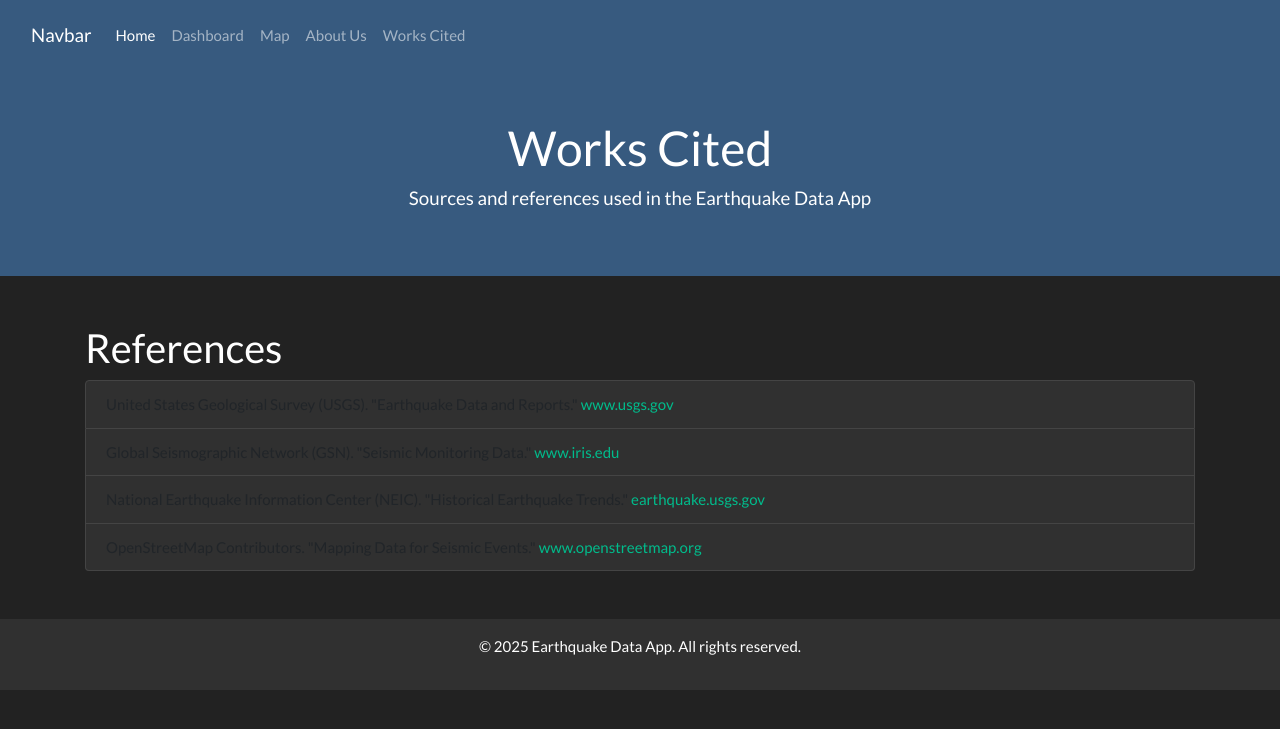
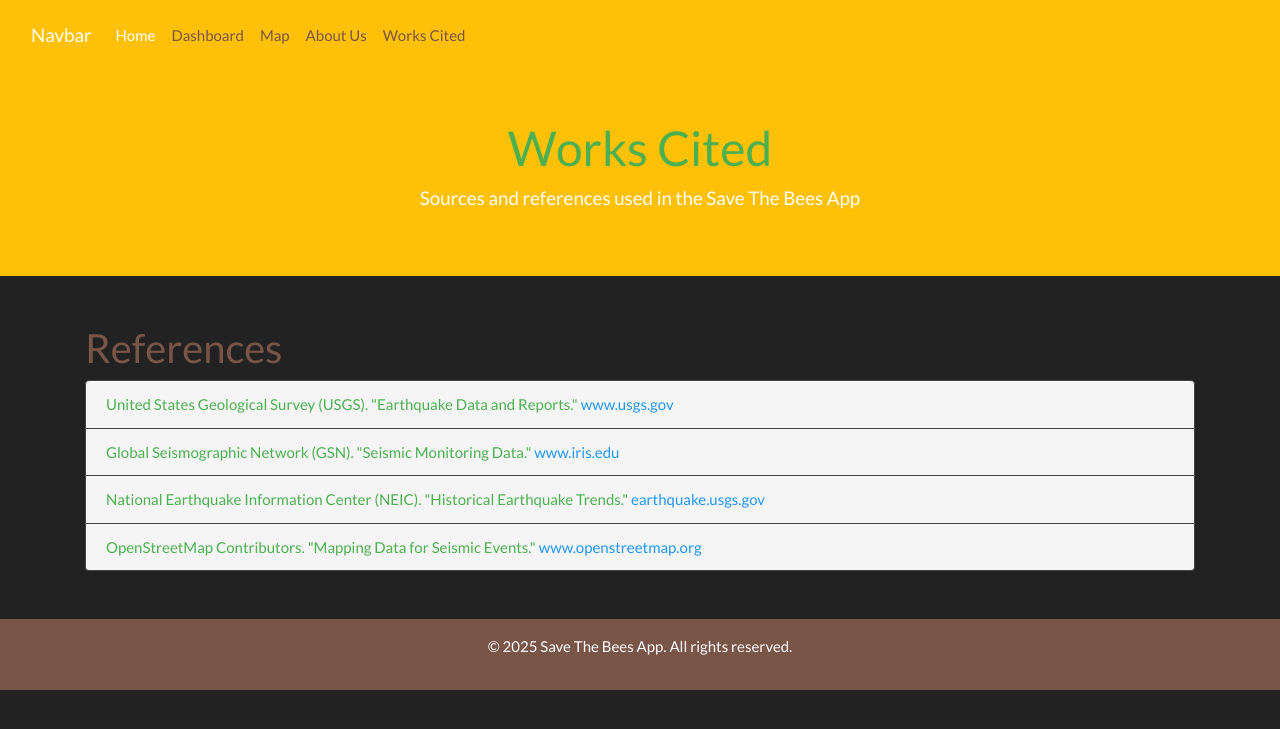
Before and after one commit to Shlwxz/Project-3-Group-1, a Flask app: page /works_cited in a window 1280 px wide. Shown: the top 729 px of the page. Run offline with Flask 3, Linux system fonts and the light colour scheme; some libraries are stand-ins or nearby versions.

Commit message:
updated rest of homepages with theme

```diff
--- a/seven/app/templates/works_cited.html
+++ b/seven/app/templates/works_cited.html
@@ -3,13 +3,63 @@
 <head>
     <meta charset="UTF-8">
     <meta name="viewport" content="width=device-width, initial-scale=1.0">
-    <title>Works Cited - Earthquake Data App</title>
+    <title>Works Cited - Save The Bees App</title>
     <link href="https://cdn.jsdelivr.net/npm/bootstrap@5.3.0/dist/css/bootstrap.min.css" rel="stylesheet">
     <link rel="stylesheet" href="https://cdn.jsdelivr.net/npm/bootswatch@4.5.2/dist/darkly/bootstrap.min.css">
     <script src="https://cdn.jsdelivr.net/npm/bootstrap@5.3.0/dist/js/bootstrap.bundle.min.js"></script>
+    <style>
+        /* Apply custom colors */
+        .navbar {
+            background-color: #FFC107; /* Honeycomb */
+        }
+
+        .navbar-toggler-icon {
+            background-color: #4CAF50; /* Pollination Green */
+        }
+
+        .navbar-nav .nav-link {
+            color: #795548; /* Earthy Brown */
+        }
+
+        .navbar-nav .nav-link:hover {
+            color: #2196F3; /* Sky Blue */
+        }
+
+        header {
+            background-color: #FFC107; /* Honeycomb */
+            color: #FFFFFF; /* White */
+        }
+
+        header h1 {
+            color: #4CAF50; /* Pollination Green */
+        }
+
+        section h2 {
+            color: #795548; /* Earthy Brown */
+        }
+
+        .list-group-item {
+            background-color: #F5F5F5; /* Bee Wings */
+            color: #4CAF50; /* Pollination Green */
+        }
+
+        .list-group-item a {
+            color: #2196F3; /* Sky Blue */
+        }
+
+        .list-group-item:hover {
+            background-color: #FFC107; /* Honeycomb */
+            color: #FFFFFF;
+        }
+
+        footer {
+            background-color: #795548; /* Earthy Brown */
+            color: #FFFFFF; /* White */
+        }
+    </style>
 </head>
 <body>
-    <nav class="navbar navbar-expand-lg bg-primary" data-bs-theme="dark">
+    <nav class="navbar navbar-expand-lg" data-bs-theme="dark">
         <div class="container-fluid">
           <a class="navbar-brand" href="#">Navbar</a>
           <button class="navbar-toggler" type="button" data-bs-toggle="collapse" data-bs-target="#navbarColor01" aria-controls="navbarColor01" aria-expanded="false" aria-label="Toggle navigation">
@@ -35,12 +85,12 @@
             </ul>
           </div>
         </div>
-      </nav>
+    </nav>
 
-    <header class="bg-primary text-white text-center py-5">
+    <header class="text-center py-5">
         <div class="container">
             <h1>Works Cited</h1>
-            <p class="lead">Sources and references used in the Earthquake Data App</p>
+            <p class="lead">Sources and references used in the Save The Bees App</p>
         </div>
     </header>
 
@@ -54,8 +104,8 @@
         </ul>
     </section>
 
-    <footer class="bg-dark text-white text-center py-3">
-        <p>&copy; 2025 Earthquake Data App. All rights reserved.</p>
+    <footer class="text-center py-3">
+        <p>&copy; 2025 Save The Bees App. All rights reserved.</p>
     </footer>
 
 </body>
```
Also changed, not shown: seven/app/templates/map.html (+67 -1 lines).
